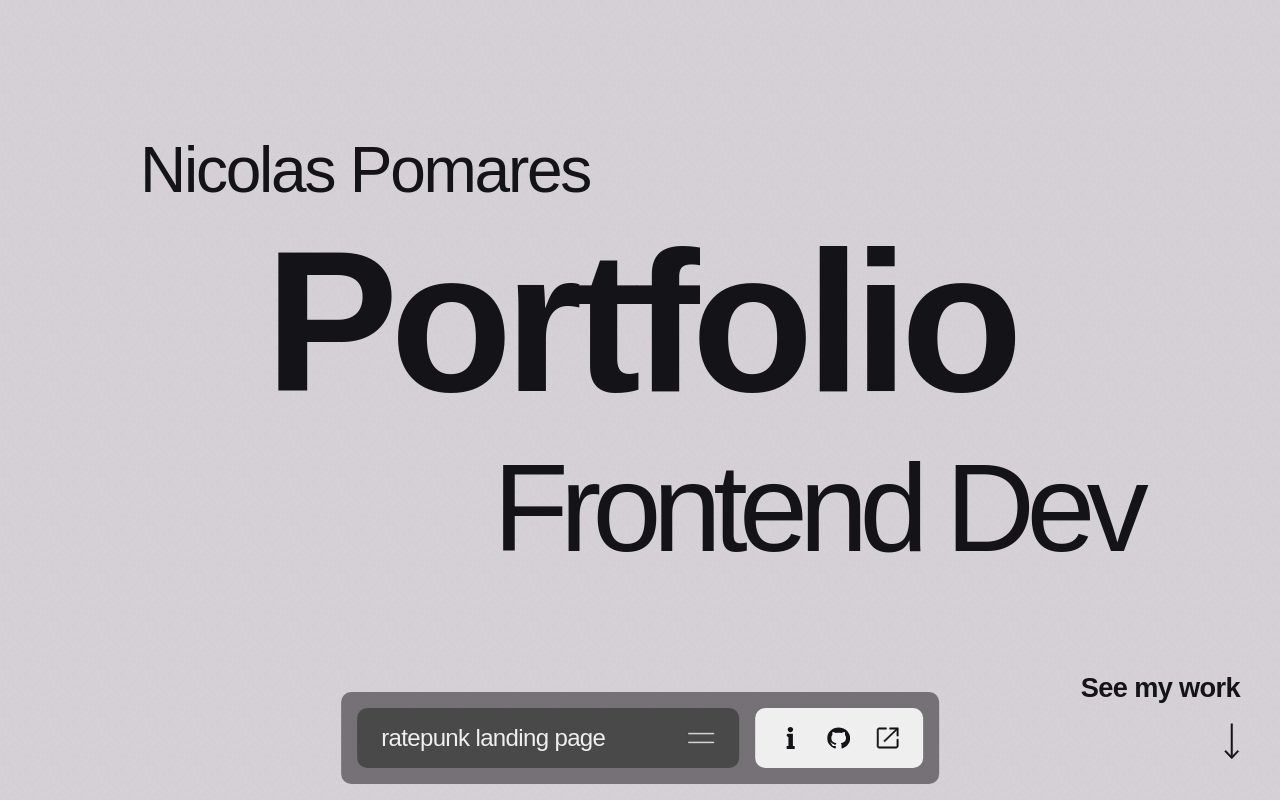
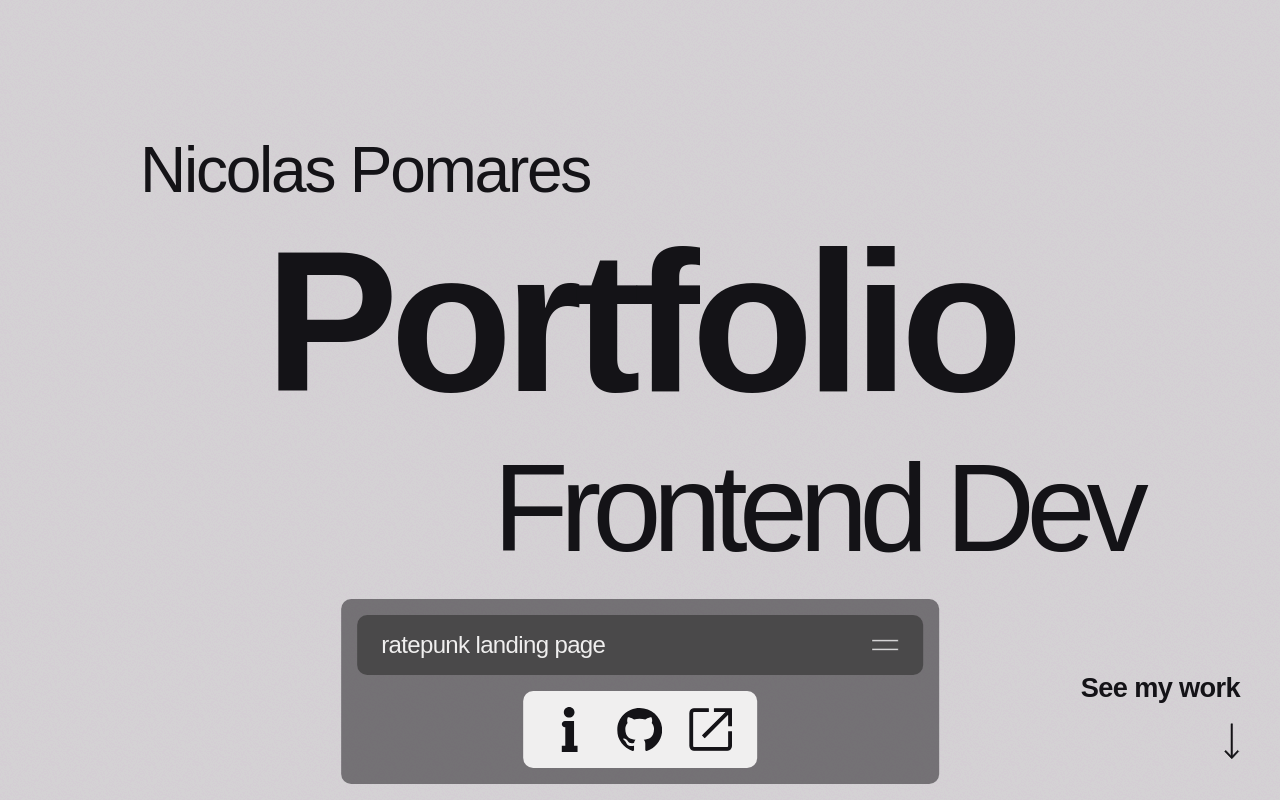
Before and after one commit to NicoPom/2023-portfolio, a React (Vite) app: page / in a window 1280 px wide. Shown: the top 800 px of the page. Built offline with nearby package versions, Linux system fonts and the light colour scheme; a web font is replaced by a local one.

Commit message:
fixed img bug navbar

```diff
--- a/src/styles/app.css
+++ b/src/styles/app.css
@@ -9,7 +9,6 @@
 
 img {
   display: block;
-  max-width: 100%;
 }
 
 /* colors */
--- a/src/styles/navbar.css
+++ b/src/styles/navbar.css
@@ -7,6 +7,7 @@
   border-radius: 10px;
   background-color: rgba(20, 19, 23, 0.5);
   display: flex;
+
   flex-direction: column;
 
   max-width: 0;
@@ -54,6 +55,8 @@
 
 .navbar__bottom {
   display: flex;
+  justify-content: center;
+  flex-wrap: wrap;
   gap: 0.5em;
 }
 
```
